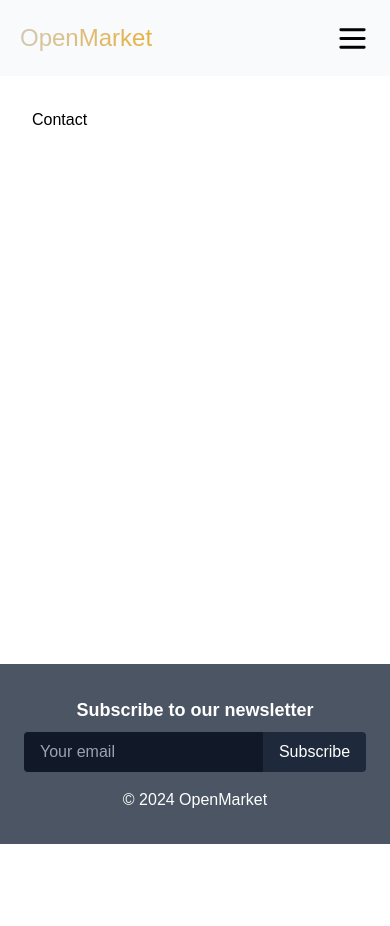
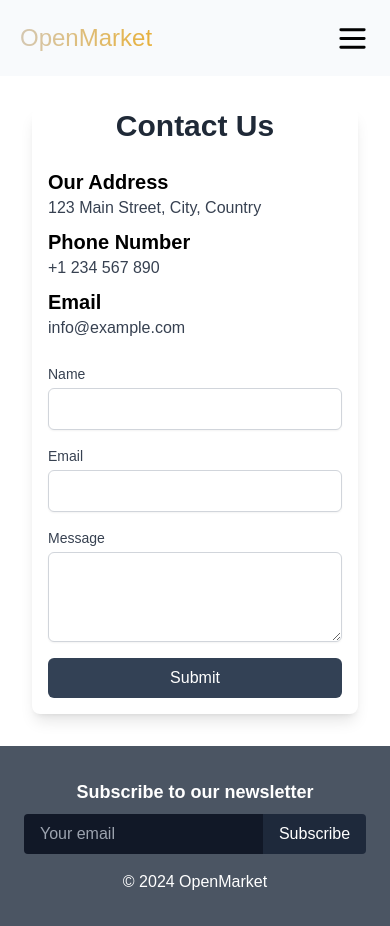
Before and after one commit to KoRnaholic/TBC-Academy, a React (Create React App) app: page /contact in a window 390 px wide. Before the commit the page ends 844 px from the top, so only its background shows below. Built offline with nearby package versions, Linux system fonts and the light colour scheme; the HTML template or start-up script is replaced by a standard one.

Commit message:
added contact page with responsive design

```diff
--- a/src/components/UI/Button.jsx
+++ b/src/components/UI/Button.jsx
@@ -1,13 +1,13 @@
 import React from "react";
 
-export default function Button({ children, forBanner }) {
+export default function Button({ children, styles }) {
   return (
     <>
       <button
         className={`${
-          forBanner
-            ? "py-3 px-7 mt-8 bg-slate-700 hover:bg-slate-800 rounded-full transition ease-in-out delay-150 hover:-translate-y-1 hover:scale-100 duration-300"
-            : "  hover:bg-slate-800 px-4 py-2 bg-gray-600 text-white text-xs font-bold  rounded"
+          styles
+            ? styles
+            : "hover:bg-slate-800 px-4 py-2 bg-gray-600 text-white text-xs font-bold  rounded"
         } `}
       >
         {children}
--- a/src/components/UI/Search.jsx
+++ b/src/components/UI/Search.jsx
@@ -1,7 +1,7 @@
 export function Search(props) {
   return (
     <>
-      <div className="mt-10 flex gap-2 items-center  mx-auto max-w-lg">
+      <div className="mt-1 mb-4 flex gap-2 items-center  mx-auto max-w-lg">
         <input
           className="w-full border border-gray-300 rounded-full py-2 px-4 leading-tight focus:outline-none focus:border-slate-500"
           type="text"
--- a/src/components/footer/Footer.jsx
+++ b/src/components/footer/Footer.jsx
@@ -1,6 +1,6 @@
 function Footer() {
   return (
-    <footer className="mt-16 bg-gray-600 text-white p-8">
+    <footer className=" bg-gray-600 text-white p-8">
       <div className="flex flex-col lg:flex-row lg:justify-between">
         <div className="flex flex-col justify-center items-center w-full mb-4 lg:mb-0">
           <h4 className="text-lg font-semibold mb-2">
--- /dev/null
+++ b/src/components/pages/Contact.jsx
@@ -0,0 +1,83 @@
+import React from "react";
+import Button from "../UI/Button";
+
+const Contact = () => {
+  return (
+    <div className="bg-gradient-to-r  flex flex-col items-center justify-center">
+      <div className="bg-white px-4 md:px-8 rounded-lg shadow-lg w-full md:w-1/2">
+        <div>
+          <h1 className="text-3xl font-bold mb-6 text-center text-gray-800">
+            Contact Us
+          </h1>
+          <div className="mb-4 flex flex-col md:flex-row md:justify-between">
+            <div className="mb-2 md:mb-0">
+              <h2 className="text-xl font-semibold">Our Address</h2>
+              <p className="text-gray-700">123 Main Street, City, Country</p>
+            </div>
+            <div className="mb-2 md:mb-0">
+              <h2 className="text-xl font-semibold">Phone Number</h2>
+              <p className="text-gray-700">+1 234 567 890</p>
+            </div>
+            <div className="mb-2 md:mb-0">
+              <h2 className="text-xl font-semibold">Email</h2>
+              <p className="text-gray-700">info@example.com</p>
+            </div>
+          </div>
+        </div>
+
+        <form className="mb-4">
+          <div className="mb-4">
+            <label
+              htmlFor="name"
+              className="block text-sm font-medium text-gray-700"
+            >
+              Name
+            </label>
+            <input
+              type="text"
+              id="name"
+              name="name"
+              className="mt-1 block w-full px-3 py-2 border border-gray-300 rounded-md shadow-sm focus:outline-none focus:ring-slate-500 focus:border-slate-500 sm:text-sm"
+            />
+          </div>
+          <div className="mb-4">
+            <label
+              htmlFor="email"
+              className="block text-sm font-medium text-gray-700"
+            >
+              Email
+            </label>
+            <input
+              type="email"
+              id="email"
+              name="email"
+              className="mt-1 block w-full px-3 py-2 border border-gray-300 rounded-md shadow-sm focus:outline-none focus:ring-slate-500 focus:border-slate-500 sm:text-sm"
+            />
+          </div>
+          <div className="mb-4">
+            <label
+              htmlFor="message"
+              className="block text-sm font-medium text-gray-700"
+            >
+              Message
+            </label>
+            <textarea
+              id="message"
+              name="message"
+              rows="3"
+              className="mt-1 block w-full px-3 py-2 border border-gray-300 rounded-md shadow-sm focus:outline-none focus:ring-slate-500 focus:border-slate-500 sm:text-sm"
+            ></textarea>
+          </div>
+          <Button
+            type="submit"
+            styles="w-full bg-slate-700 text-white py-2 px-4 rounded-md hover:bg-slate-800 focus:outline-none"
+          >
+            Submit
+          </Button>
+        </form>
+      </div>
+    </div>
+  );
+};
+
+export default Contact;
--- a/src/components/pages/Home.jsx
+++ b/src/components/pages/Home.jsx
@@ -3,6 +3,7 @@ import ProductCard from "../products/ProductCard";
 import laptop from "../images/laptop.jpg";
 import smartphone from "../images/smartphone1.jpg";
 import MacBook from "../images/macbook.jpg";
+import { Search } from "../UI/Search";
 
 const products = [
   {
@@ -44,11 +45,12 @@ const products = [
 ];
 export default function Home() {
   return (
-    <div
-      className="flex  overflow-y-auto flex-wrap justify-center items-center py-10 px-16 gap-5"
-      style={{ maxHeight: "430px" }}
-    >
-      <ProductCard products={products} />
+    <div>
+      <Search />
+
+      <div className="flex  overflow-y-auto flex-wrap justify-center items-center py-10 px-16 gap-5 max-h-[430px]">
+        <ProductCard products={products} />
+      </div>
     </div>
   );
 }
```
Also changed, not shown: src/App.js (+2 -5 lines).
